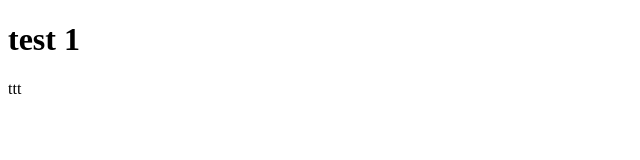
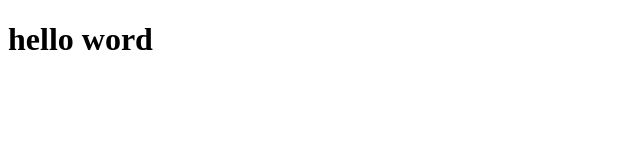
Before and after one commit to amirab123/DemoGitH25, a plain HTML site: page index.html in a window 1280 px wide. Shown: the whole page, without its empty margins (0-640 px from the left). Drawn offline with Linux system fonts and the light colour scheme.

Commit message:
Update index.html

```diff
--- a/index.html
+++ b/index.html
@@ -6,7 +6,8 @@
     <title>Document</title>
 </head>
 <body>
-    <h1>test 1 </h1>
-    <p>ttt</p>
+    <h1>hello word  </h1>
+
+    <p></p>
 </body>
 </html>
```
